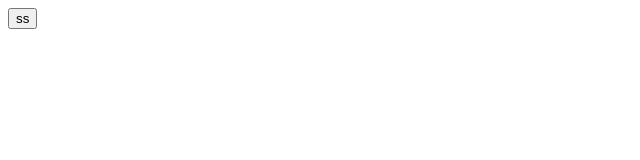
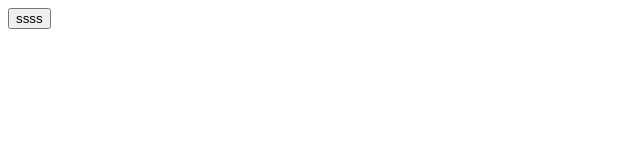
Before and after one commit to Tanishqsoni/Getting-started-with-github, a website: page back.html in a window 1280 px wide. Shown: the full height of the page, 0-640 px from the left. Drawn offline with Linux system fonts and the light colour scheme.

Commit message:
edit button

```diff
--- a/back.html
+++ b/back.html
@@ -6,7 +6,7 @@
   </head>
   <body>
     <form action="/back" method="post">
-      <button type="submit" name="submit">ss</button>
+      <button type="submit" name="submit">ssss</button>
     </form>
   </body>
 </html>
```
